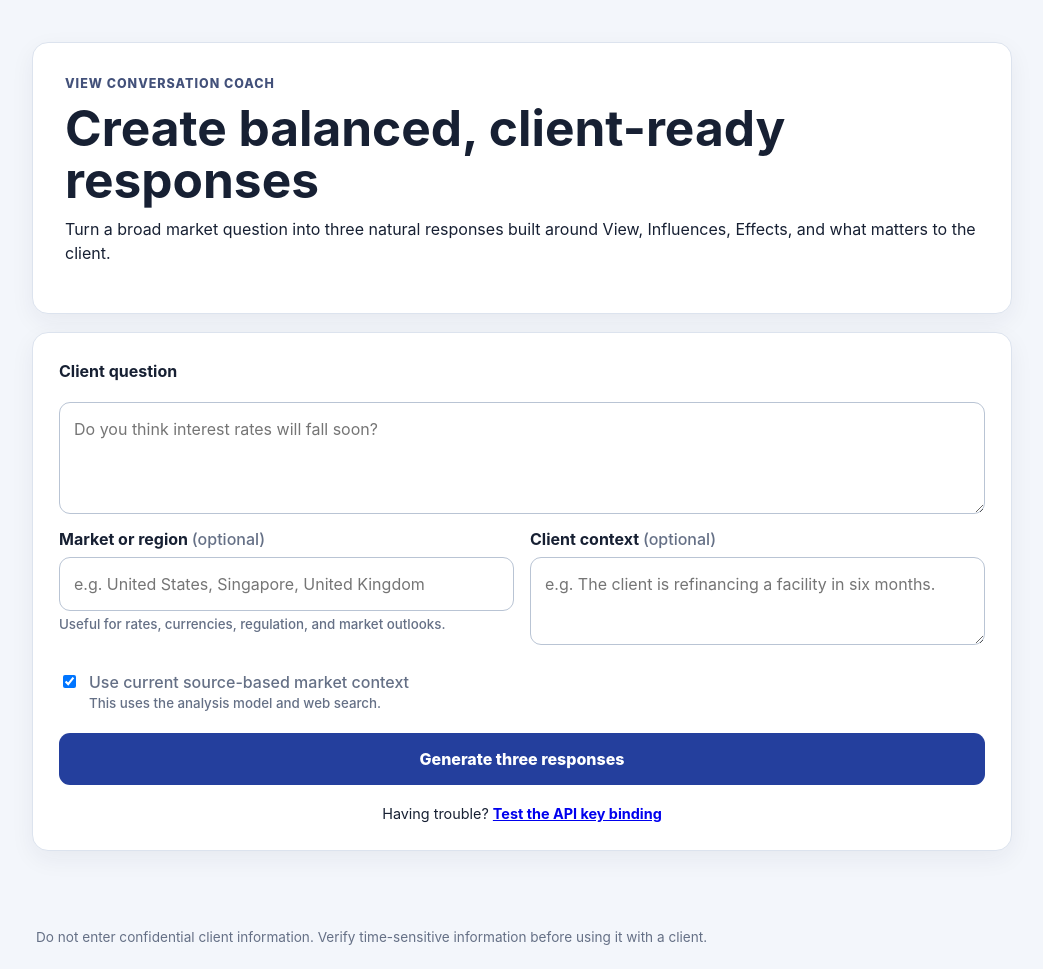
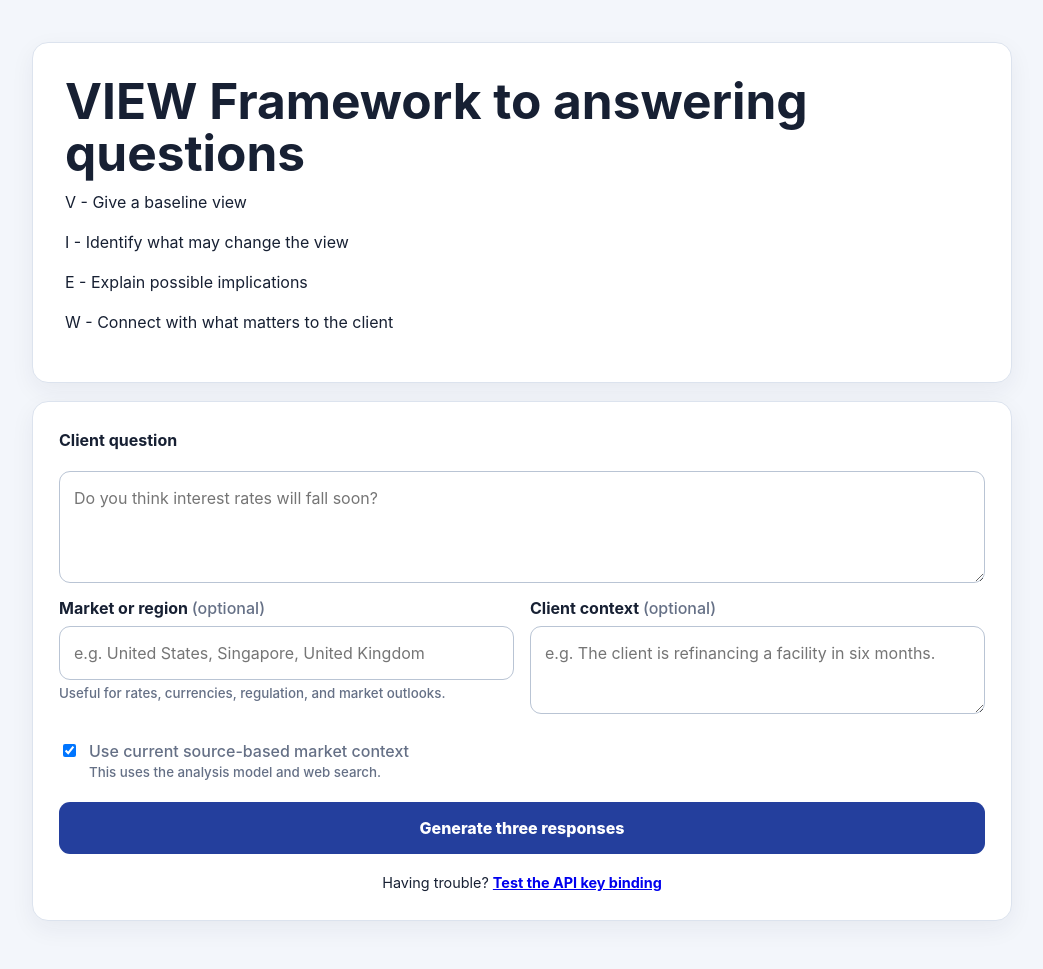
Before and after one commit to sage-haze/VIEW, a website: page index.html in a window 1280 px wide. Shown: the top 969 px of the page, without its empty margins (118-1161 px from the left). Drawn offline with Linux system fonts and the light colour scheme.

Commit message:
Update index.html

```diff
--- a/index.html
+++ b/index.html
@@ -3,15 +3,17 @@
 <head>
   <meta charset="utf-8">
   <meta name="viewport" content="width=device-width, initial-scale=1">
-  <title>VIEW Conversation Coach</title>
+  <title>VIEW Framework</title>
   <link rel="stylesheet" href="/styles.css">
 </head>
 <body>
   <main class="container">
     <header class="panel hero">
-      <p class="kicker">VIEW Conversation Coach</p>
-      <h1>Create balanced, client-ready responses</h1>
-      <p>Turn a broad market question into three natural responses built around View, Influences, Effects, and what matters to the client.</p>
+      <h1>VIEW Framework to answering questions</h1>
+      <p>V - Give a baseline view</p>
+      <p>I - Identify what may change the view</p>
+      <p>E - Explain possible implications</p>
+      <p>W - Connect with what matters to the client</p>
     </header>
 
     <form id="viewForm" class="panel">
```
